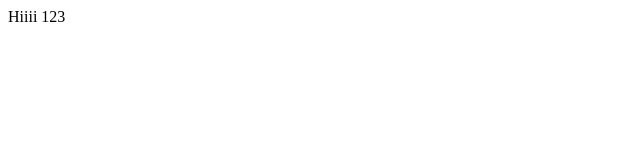
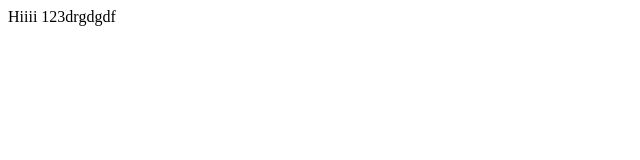
Before and after one commit to rahulbhondave/myfirst, a plain HTML site: page index.html in a window 1280 px wide. Shown: the full height of the page, 0-640 px from the left. Drawn offline with Linux system fonts and the light colour scheme.

Commit message:
Update index.html

```diff
--- a/index.html
+++ b/index.html
@@ -1,3 +1,3 @@
 <html>
-Hiiii 123
+Hiiii 123drgdgdf
 </html>
```
